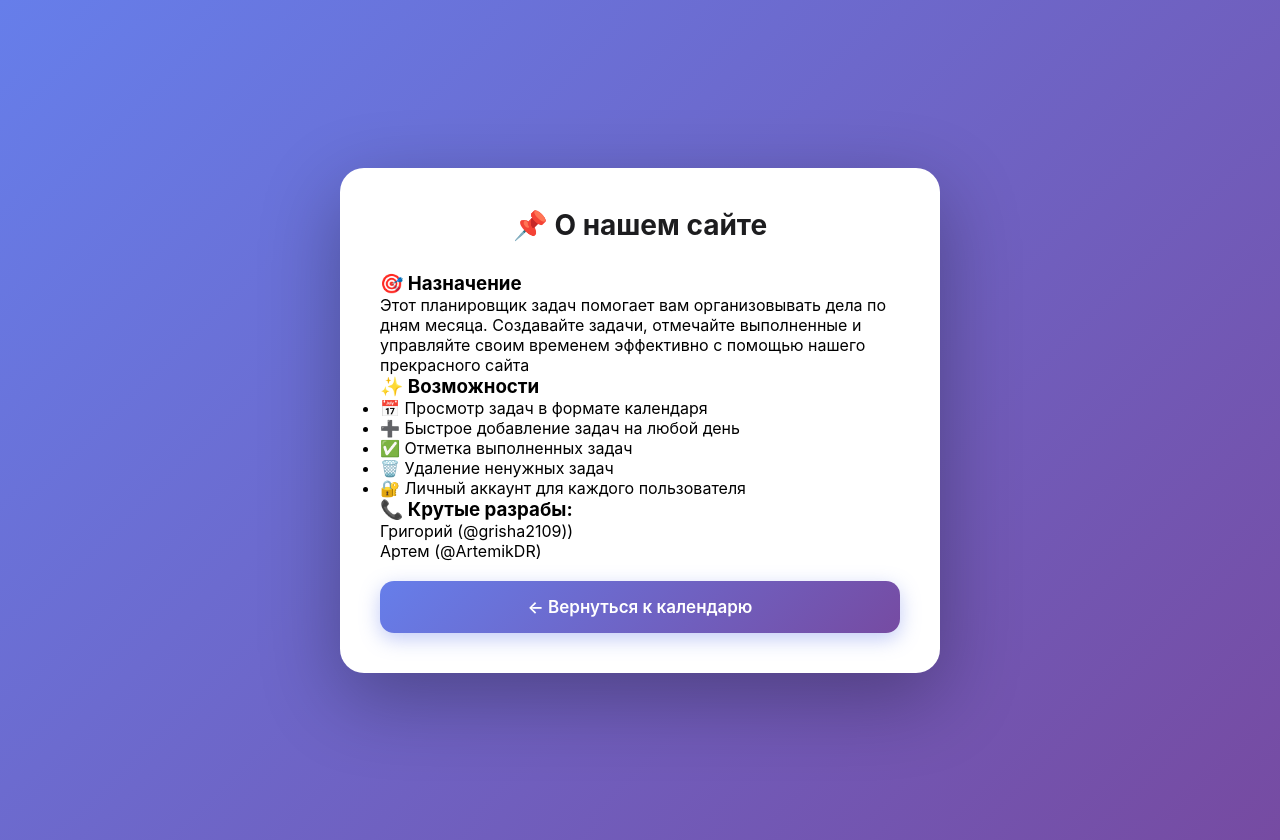
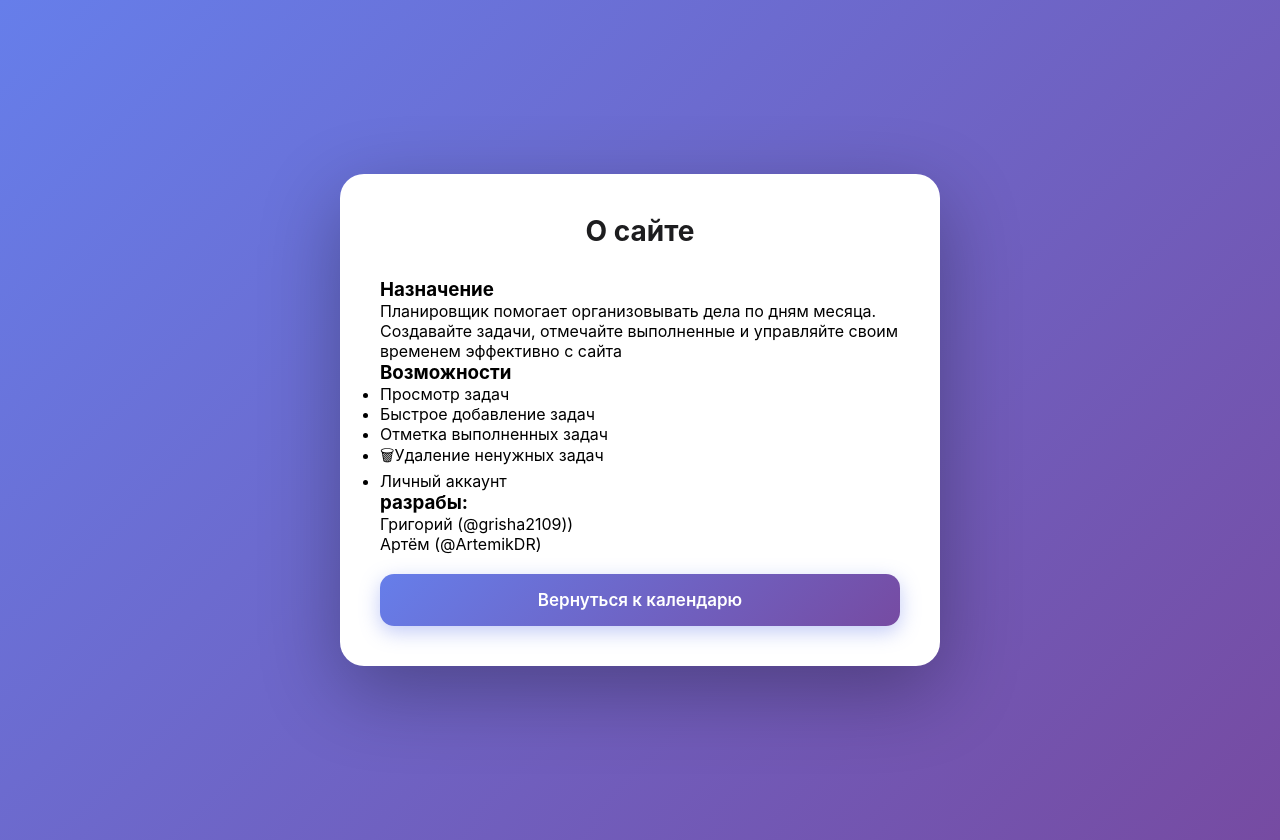
Before and after one commit to grisha2109/Project_Yandex2, a Flask app: page /about in a window 1280 px wide. Run offline with Flask 3, Linux system fonts and the light colour scheme; a user stored in the database is signed in.

Commit message:
чуть лучше сделал

```diff
--- a/migrate.py
+++ b/migrate.py
@@ -5,4 +5,4 @@ with app.app_context():
     with db.engine.connect() as conn:
         conn.execute(text('ALTER TABLE user ADD COLUMN password VARCHAR(100) NOT NULL DEFAULT ""'))
         conn.commit()
-    print("Миграция выполнена!")
+    print("Миграция выполнена")
--- a/models.py
+++ b/models.py
@@ -5,6 +5,8 @@ db = SQLAlchemy()
 
 
 class User(db.Model):
+    __tablename__ = 'user'
+
     id = db.Column(db.Integer, primary_key=True)
     username = db.Column(db.String(80), unique=True, nullable=False, index=True)
     password = db.Column(db.String(100), nullable=False)
@@ -15,13 +17,15 @@ class User(db.Model):
 
 
 class Task(db.Model):
+    __tablename__ = 'task'
+
     id = db.Column(db.Integer, primary_key=True)
     title = db.Column(db.String(100), nullable=False)
     date = db.Column(db.Date, nullable=False, index=True)
     time = db.Column(db.Time, nullable=True)
     completed = db.Column(db.Boolean, default=False)
+    user_id = db.Column(db.Integer, db.ForeignKey('user.id'), nullable=False)
     created_at = db.Column(db.DateTime, default=datetime.utcnow)
-    user_id = db.Column(db.Integer, db.ForeignKey('user.id'), nullable=False)
 
     def __repr__(self):
         return f'<Task {self.title}>'
--- a/templates/about.html
+++ b/templates/about.html
@@ -9,33 +9,33 @@
 <body>
     <div class="auth-container">
         <div class="auth-box" style="max-width: 600px;">
-            <h2>📌 О нашем сайте</h2>
+            <h2>О сайте</h2>
 
             <div class="about-content">
                 <div class="about-section">
-                    <h3>🎯 Назначение</h3>
-                    <p>Этот планировщик задач помогает вам организовывать дела по дням месяца. Создавайте задачи, отмечайте выполненные и управляйте своим временем эффективно с помощью нашего прекрасного сайта</p>
+                    <h3>Назначение</h3>
+                    <p>Планировщик помогает организовывать дела по дням месяца. Создавайте задачи, отмечайте выполненные и управляйте своим временем эффективно с сайта</p>
                 </div>
 
                 <div class="about-section">
-                    <h3>✨ Возможности</h3>
+                    <h3>Возможности</h3>
                     <ul class="feature-list">
-                        <li>📅 Просмотр задач в формате календаря</li>
-                        <li>➕ Быстрое добавление задач на любой день</li>
-                        <li>✅ Отметка выполненных задач</li>
-                        <li>🗑️ Удаление ненужных задач</li>
-                        <li>🔐 Личный аккаунт для каждого пользователя</li>
+                        <li>Просмотр задач</li>
+                        <li>Быстрое добавление задач</li>
+                        <li>Отметка выполненных задач</li>
+                        <li>🗑Удаление ненужных задач</li>
+                        <li>Личный аккаунт</li>
                     </ul>
                 </div>
                 <div class="about-section">
-                    <h3>📞 Крутые разрабы:</h3>
+                    <h3>разрабы:</h3>
                     <p>Григорий (@grisha2109))</p>
-                    <p>Артем (@ArtemikDR)</p>
+                    <p>Артём (@ArtemikDR)</p>
                 </div>
             </div>
 
             <a href="{{ url_for('index') }}" class="auth-btn" style="display: block; text-align: center; text-decoration: none; margin-top: 20px;">
-                ← Вернуться к календарю
+                 Вернуться к календарю
             </a>
         </div>
     </div>
```
Also changed, not shown: tasks.db.
